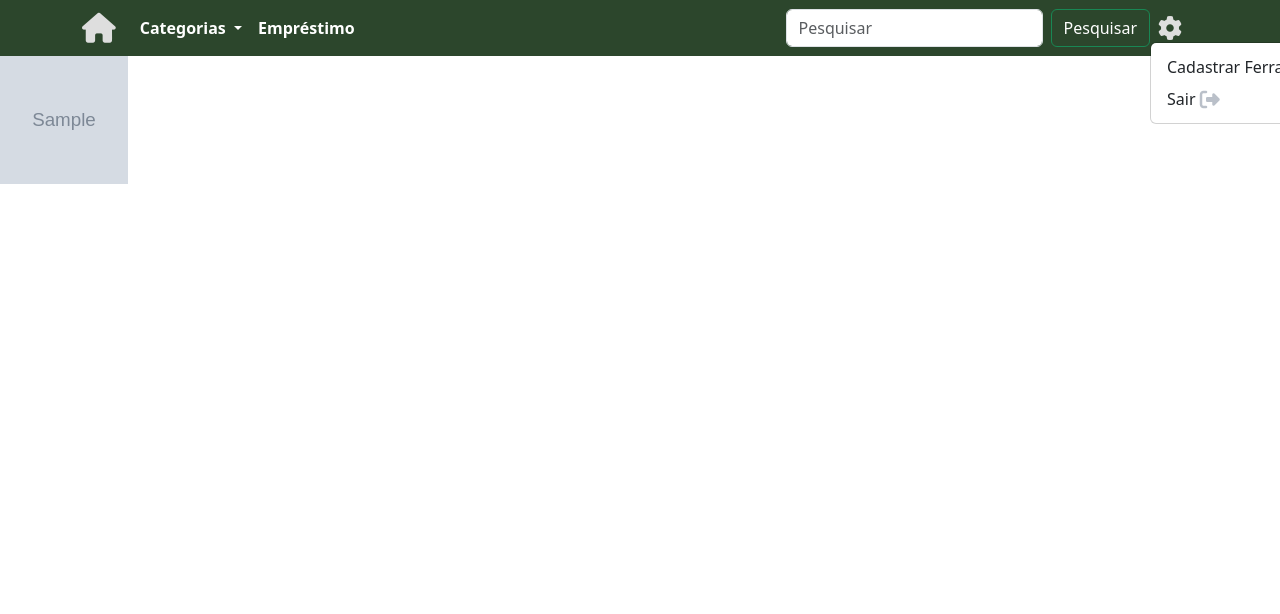
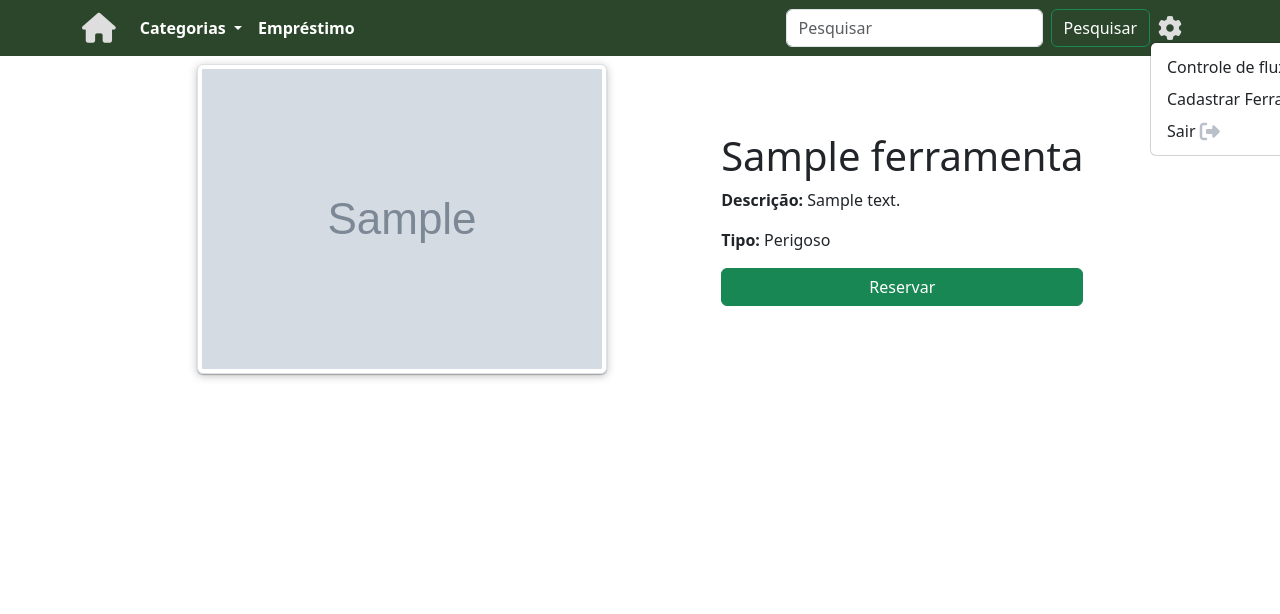
Before and after one commit to Familia-Craft/PI-Web, a Django app: page /ferramenta/1 in a window 1280 px wide, after a click that opens the changed part. Shown: the top 614 px of the page. Run offline with Django 4.2, Linux system fonts and the light colour scheme; a user stored in the database is signed in; tables that the repository leaves empty hold one stand-in row (values such as "Sample post"); grey boxes marked "Sample" are stand-in pictures; some libraries are stand-ins or nearby versions.

Commit message:
tela de fluxo, ferramenta individual e home dinâmica adicionados

```diff
--- a/PI_WEB/PI_WEB/settings.py
+++ b/PI_WEB/PI_WEB/settings.py
@@ -126,7 +126,7 @@ USE_TZ = True
 # https://docs.djangoproject.com/en/4.1/howto/static-files/
 
 STATIC_URL = '/static/'
-#STATICFILES_DIRS = [BASE_DIR / 'PI_WEB/static']
+STATICFILES_DIRS = [BASE_DIR / 'PI_WEB/static']
 
 # Default primary key field type
 # https://docs.djangoproject.com/en/4.1/ref/settings/#default-auto-field
--- a/PI_WEB/PI_WEB/templates/ferramenta.html
+++ b/PI_WEB/PI_WEB/templates/ferramenta.html
@@ -2,8 +2,38 @@
 
 {% block content %}
 
-<div class="mt-5 pt-2">
-    <img src="{{ ferramenta.imagem.url }}" width="128px" height="128px">
+<div class="container mt-5 pt-3 d-flex justify-content-evenly">
+    <img src="{{ ferramenta.imagem.url }}" class="img-thumbnail" style="max-height: 800px; width: auto;box-shadow: rgba(0, 0, 0, 0.25) 0px 0.0625em 0.0625em, rgba(0, 0, 0, 0.25) 0px 0.125em 0.5em, rgba(255, 255, 255, 0.1) 0px 0px 0px 1px inset;">
+    <div class="d-flex flex-column justify-content-center">
+        <h1>{{ ferramenta.nome }}</h1>
+        <p><b>Descrição:</b> {{ ferramenta.descricao | linebreaksbr }}</p>
+        <p><b>Tipo:</b> {{ferramenta.tipo}}</p>
+        <!-- Button trigger modal -->
+        <button type="button" class="btn btn-success" data-bs-toggle="modal" data-bs-target="#confirmar">
+            Reservar
+        </button>
+
+        <!-- Modal -->
+        <div class="modal fade" id="confirmar" data-bs-backdrop="static" data-bs-keyboard="false" tabindex="-1" aria-labelledby="modalConfirmar" aria-hidden="true">
+            <div class="modal-dialog modal-dialog-centered">
+            <div class="modal-content">
+                <div class="modal-header">
+                    <h5 class="modal-title" id="exampleModalLabel">Reserva de {{ ferramenta.nome }}</h5>
+                    <button type="button" class="btn-close" data-bs-dismiss="modal" aria-label="Close"></button>
+                </div>
+                <div class="modal-footer">
+                    <p>Você deseja mesmo efetuar a reserva?</p>
+                    <form method="POST">
+                        {% csrf_token %}
+                        <button type="button" class="btn btn-danger" data-bs-dismiss="modal">Cancelar</button>
+                        <button type="submit" class="btn btn-success">Sim</button>
+                    </form>
+                </div>
+            </div>
+            </div>
+        </div>
+
+    </div>
 </div>
 
 
--- a/PI_WEB/PI_WEB/templates/index.html
+++ b/PI_WEB/PI_WEB/templates/index.html
@@ -59,6 +59,7 @@
         <div class="dropdown" style="{%if request.user.is_authenticated %}{{ ''}} {% else %} {{'display: none;'}} {% endif %}">
           <i class="fa-sharp fa-solid fa-gear fa-xl navbar-brand ms-2" data-bs-toggle="dropdown" style="color: #dedede;"></i> <!-- Icone configuracoes -->
           <ul class="dropdown-menu">
+            {% if perms.PI_WEB.add_emprestimo %}<li><a class="dropdown-item" href="{% url 'fluxo-page'%}">Controle de fluxo <i class="fa-solid fa-bars-progress fa-lg" style="color: #bac0c9;"></i></a></li>{% endif %}
             {% if perms.PI_WEB.add_ferramenta %}<li><a class="dropdown-item" href="{% url 'cadastrar_ferramenta-page'%}">Cadastrar Ferramenta <i class="fa-solid fa-pencil fa-lg" style="color: #bac0c9;"></i></a></li>{% endif %}
             <li><a class="dropdown-item" href="{% url 'logout-page'%}">Sair <i class="fa-solid fa-right-from-bracket fa-lg" style="color: #bac0c9;"></i></a></li>
           </ul>
--- a/PI_WEB/PI_WEB/urls.py
+++ b/PI_WEB/PI_WEB/urls.py
@@ -26,7 +26,8 @@ urlpatterns = [
     path('cadastrar', auth.cadastro, name='cadastro-page'),
     path('logout', auth.deslogar, name='logout-page'),
     path('ferramenta/<id>', actions.ferramenta, name='ferramenta-page'),
-    path('cadastrar_ferramenta', actions.cadastrar_ferramenta, name='cadastrar_ferramenta-page')
+    path('cadastrar_ferramenta', actions.cadastrar_ferramenta, name='cadastrar_ferramenta-page'),
+    path('fluxo', actions.fluxo, name='fluxo-page')
 ]
 urlpatterns += static(settings.MEDIA_URL, document_root=settings.MEDIA_ROOT)
 urlpatterns += static(settings.STATIC_URL, document_root=settings.STATICFILES_DIRS)
--- a/PI_WEB/PI_WEB/views/actions.py
+++ b/PI_WEB/PI_WEB/views/actions.py
@@ -1,12 +1,22 @@
 from django.shortcuts import render, get_object_or_404, redirect
 from django.contrib.auth.decorators import login_required, permission_required
 from django.http import HttpRequest
-from PI_WEB.models import Ferramenta
+from PI_WEB.models import Ferramenta, Reserva, Servidor, Usuario, Emprestimo
 from PI_WEB.forms import FerramentaForm
 
 @login_required
 def ferramenta(request: HttpRequest, id: int):
     f = get_object_or_404(Ferramenta, pk=id)
+
+    if request.method == 'POST':
+        user = request.user
+        usuario = Usuario.objects.get(user=user)
+        servidor = Servidor.objects.get(usuario_ptr=usuario)
+
+        reserva = Reserva(ferramenta=f, servidor=servidor)
+
+        reserva.save()
+        return redirect('home-page')
 
     context = {'ferramenta': f}
     return render(request, 'ferramenta.html', context)
@@ -20,3 +30,12 @@ def cadastrar_ferramenta(request: HttpRequest):
 
     context = {'form': frm}
     return render(request, 'cadastrar_ferramenta.html', context)
+
+@permission_required("PI_WEB.add_emprestimo")
+def fluxo(request: HttpRequest):
+    reservas = Reserva.objects.all()
+    emprestimos = Emprestimo.objects.all()
+    print(reservas)
+    context = {"reservas": reservas, "emprestimos": emprestimos}
+
+    return render(request, "fluxo.html", context)
```
Also changed, not shown: PI_WEB/PI_WEB/templates/fluxo.html (added, +28 -0 lines), PI_WEB/PI_WEB/templates/home.html (+17 -44 lines), PI_WEB/PI_WEB/views/home.py (+15 -1 lines), PI_WEB/PI_WEB/migrations/0004_alter_ferramenta_imagem.py (added).
